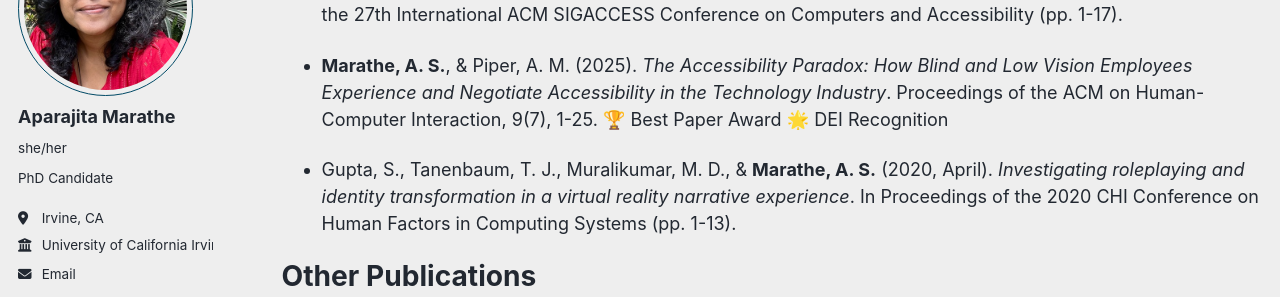
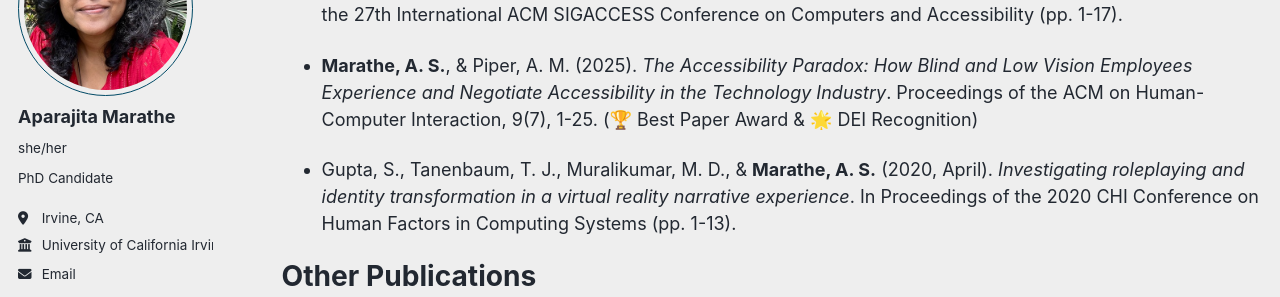
Before and after one commit to aparajitamarathe/aparajitamarathe.github.io, a Jekyll site: the page built from _pages/cv.md, in a window 1280 px wide and 900 px high, scrolled down 953 px. Shown: the part 178-475 px from the top of the window. Built offline with Jekyll 4.4.1, drawn with Linux system fonts in a browser that asks for light colours; some web fonts are replaced.

```diff
--- a/_pages/cv.md
+++ b/_pages/cv.md
@@ -45,7 +45,8 @@ Publications (Peer Reviewed)
 ======
 * Akter, T., **Marathe, A. S.**, Gergle, D., & Piper, A. M. (2025, October). _Beyond Accessibility: Understanding the Ease of Use and Impacts of Digital Collaboration Tools for Blind and Low Vision Workers_. In Proceedings of the 27th International ACM SIGACCESS Conference on Computers and Accessibility (pp. 1-17).
 
-* **Marathe, A. S.**, & Piper, A. M. (2025). _The Accessibility Paradox: How Blind and Low Vision Employees Experience and Negotiate Accessibility in the Technology Industry_. Proceedings of the ACM on Human-Computer Interaction, 9(7), 1-25. 🏆 Best Paper Award 🌟 DEI Recognition
+* **Marathe, A. S.**, & Piper, A. M. (2025). _The Accessibility Paradox: How Blind and Low Vision Employees Experience and Negotiate Accessibility in the Technology Industry_. Proceedings of the ACM on Human-Computer Interaction, 9(7), 1-25.
+  (🏆 Best Paper Award & 🌟 DEI Recognition)
 
 * Gupta, S., Tanenbaum, T. J., Muralikumar, M. D., & **Marathe, A. S.** (2020, April). _Investigating roleplaying and identity transformation in a virtual reality narrative experience_. In Proceedings of the 2020 CHI Conference on Human Factors in Computing Systems (pp. 1-13).
 
```
